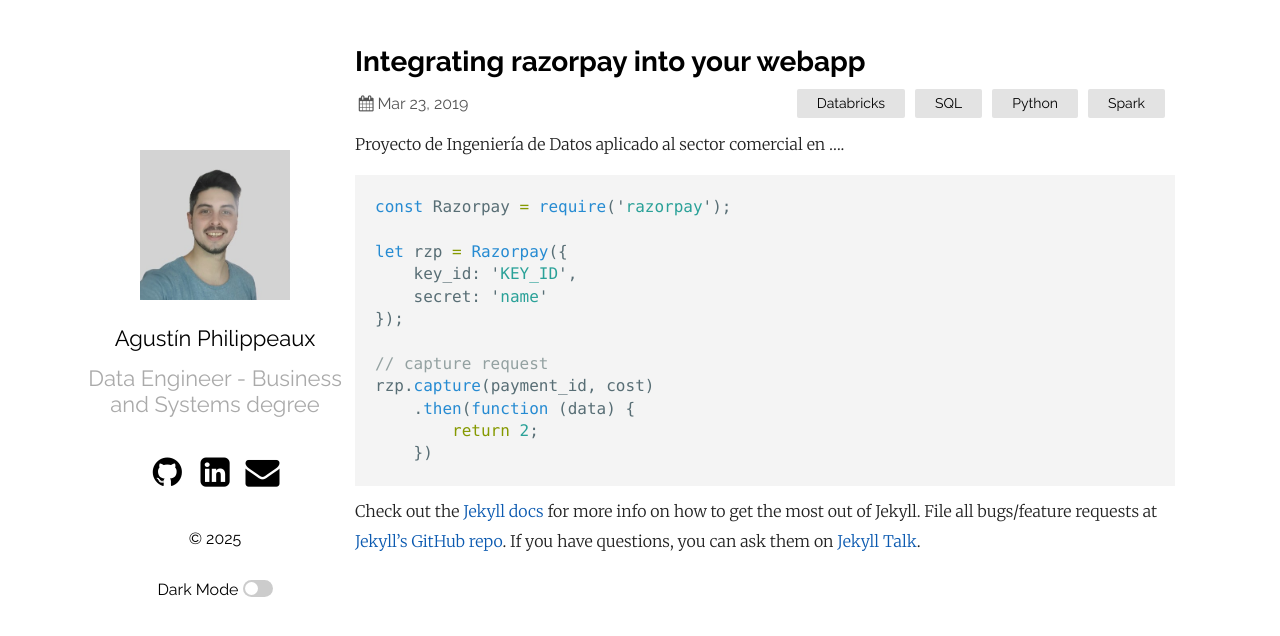
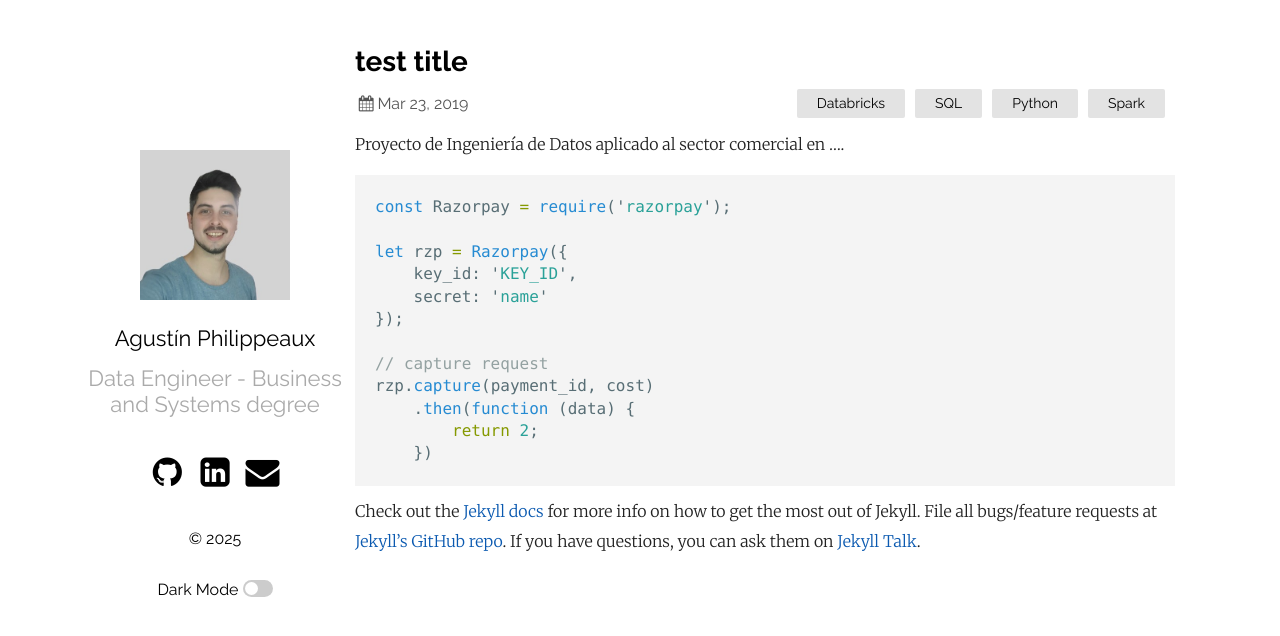
Before and after one commit to agustinphx/personal_site, a Jekyll site: the page built from _posts/2019-03-23-welcome-to-jekyll.markdown, in a window 1280 px wide. Shown: the top 636 px of the page. Built offline with Jekyll 4.4.1, drawn with Linux system fonts in a browser that asks for light colours.

Commit message:
Update 2019-03-23-welcome-to-jekyll.markdown

```diff
--- a/_posts/2019-03-23-welcome-to-jekyll.markdown
+++ b/_posts/2019-03-23-welcome-to-jekyll.markdown
@@ -1,6 +1,6 @@
 ---
 layout: post
-title:  "Integrating razorpay into your webapp"
+title:  "test title"
 date:   2019-03-23 21:03:36 +0530
 categories: Databricks SQL Python Spark
 ---
```
